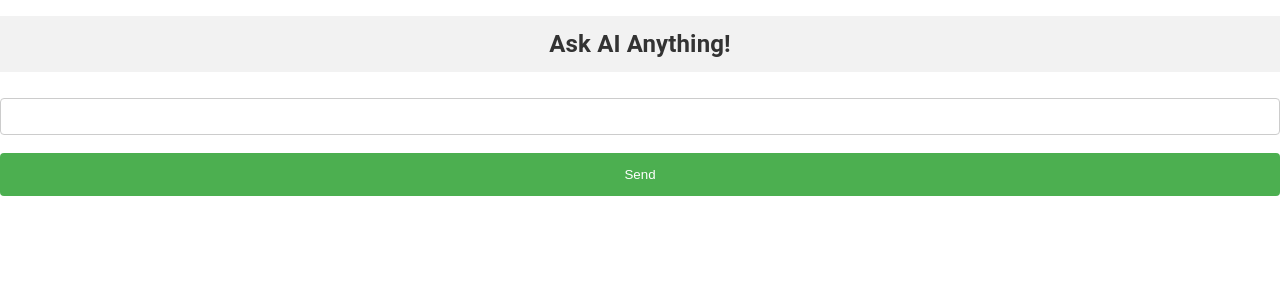
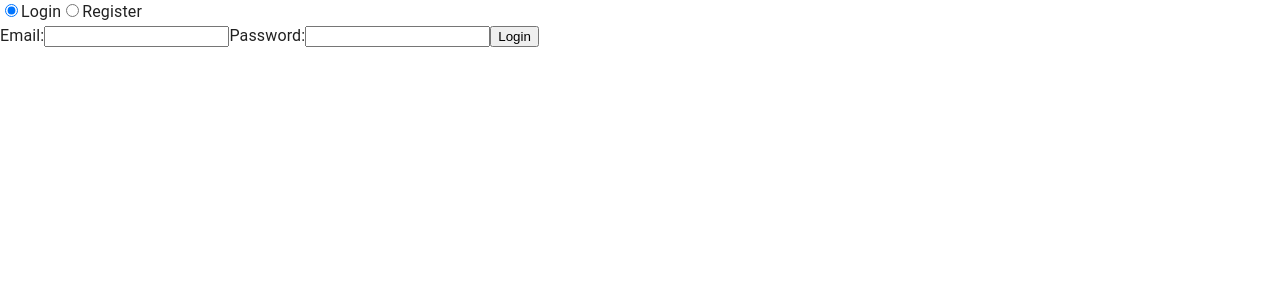
Before and after one commit to Sb702/AI-Chatbot, a React (Create React App) app in the folder client/: page / in a window 1280 px wide. Shown: the top 300 px of the page. Built offline with nearby package versions, Linux system fonts and the light colour scheme.

Commit message:
Update Logic for login

```diff
--- a/client/src/App.js
+++ b/client/src/App.js
@@ -3,14 +3,15 @@ import AiChat from './containers/AiChat';
 import UserAuth from './containers/UserAuth';
 
 function App() {
-  const [loggedIn, setLoggedIn] = useState(true);
+  const [loggedIn, setLoggedIn] = useState(false);
+  const [user, setUser] = useState(null);
 
 
   return (
     <div>
-      {loggedIn === false && <UserAuth loggedIn={loggedIn} setLoggedIn={setLoggedIn} />}
+      {loggedIn === false && <UserAuth loggedIn={loggedIn} setLoggedIn={setLoggedIn} setUser={setUser} />}
       {/* <AiChat /> */}
-      {loggedIn && <AiChat />}
+      {loggedIn && <AiChat setLoggedIn={setLoggedIn} user={user}/>}
     </div>
   );
 }
--- a/client/src/components/Form.js
+++ b/client/src/components/Form.js
@@ -1,11 +1,16 @@
 import './Form.css';
 
-export default function Form({ onSubmit }) {
-
+export default function Form({ onSubmit, setLoggedIn, user }) {
+// console.log(user.username)
+  function handleLogout() {
+    setLoggedIn(false);
+  }
 
   return (
     <div>
       <h1 className="headline">Ask AI Anything!</h1>
+      {user && <h3>Welcome, {user.username}!</h3>}
+      <button onClick={handleLogout}>Logout</button>
       {/* Beginning of text entering */}
       <form onSubmit={onSubmit} className='form'>
         <label>
--- a/client/src/components/Login.js
+++ b/client/src/components/Login.js
@@ -1,17 +1,42 @@
-import React from 'react'
+import React, { useState } from 'react'
 
-export default function Login() {
+export default function Login({ setLoggedIn, setUser }) {
+  const [email, setEmail] = useState('')
+  const [password, setPassword] = useState('')
+
+  function handleLogin() {
+    // console.log(email, password)
+    fetch('http://localhost:5000/login', {
+      method: 'POST',
+      headers: {
+      'Content-Type': 'application/json'
+      },
+      body: JSON.stringify({
+      username: email,
+      password: password
+      })
+    })
+    .then(response => {
+      if (response.status === 200) {
+      setLoggedIn(true);
+      }
+      return response.json();
+    })
+    .then(data => setUser(data.user))
+    .catch(error => console.error(error))
+  }
+
   return (
     <div>
         <label>
             Email:
-            <input type="email" />
+            <input type="email" onChange={(e) => setEmail(e.target.value)} />
         </label>
         <label>
             Password:
-            <input type="password" />
+            <input type="password" onChange={(e) => setPassword(e.target.value)} />
         </label>
-        <button>Login</button>
+        <button onClick={handleLogin}>Login</button>
     </div>
   )
 }
--- a/client/src/components/Register.js
+++ b/client/src/components/Register.js
@@ -1,21 +1,44 @@
-import React from 'react'
+import React, { useState } from 'react'
 
 export default function Register() {
+  const [username, setUsername] = useState('')
+  const [password, setPassword] = useState('')
+
+  function handleRegister() {
+    console.log(username, password)
+    fetch('http://localhost:5000/register', {
+      method: 'POST',
+      headers: {
+        'Content-Type': 'application/json'
+      },
+      body: JSON.stringify({
+        username: username,
+        password: password
+      })
+    })
+    .then(response => response.json())
+    .then(data => console.log(data))
+    .catch(error => console.error(error))
+  }
+
+
+
+
   return (
     <div>
         <label>
             Email:
-            <input type="email" />
+            <input type="email" onChange={(e) => setUsername(e.target.value)} />
         </label>
         <label>
             Password:
-            <input type="password" />
+            <input type="password" onChange={(e) => setPassword(e.target.value)} />
         </label>
         <label>
             Confirm Password:
             <input type="password" />
         </label>
-        <button>Register</button>
+        <button onClick={handleRegister}>Register</button>
     </div>
   )
 }
--- a/client/src/components/Responses.js
+++ b/client/src/components/Responses.js
@@ -6,7 +6,6 @@ export default function Responses({
   previousMessages,
   previousResponses,
 }) {
-  console.log(previousMessages);
 
   return (
     <div>
--- a/client/src/containers/AiChat.js
+++ b/client/src/containers/AiChat.js
@@ -2,7 +2,7 @@ import React, { useState } from "react";
 import Form from "../components/Form";
 import Responses from "../components/Responses";
 
-export default function AiChat() {
+export default function AiChat({ setLoggedIn, user }) {
   const [message, setMessage] = useState([]); // Add this line
   const [response, setResponse] = useState("");
   const [previousMessages, setPreviousMessages] = useState([]); // Add this line
@@ -47,7 +47,7 @@ export default function AiChat() {
 
   return (
     <div>
-      <Form onSubmit={onSubmit} />
+      <Form onSubmit={onSubmit} setLoggedIn={setLoggedIn} user={user} />
       <Responses
         message={message}
         response={response}
--- a/client/src/containers/UserAuth.js
+++ b/client/src/containers/UserAuth.js
@@ -2,7 +2,7 @@ import React, { useState } from 'react';
 import Login from '../components/Login';
 import Register from '../components/Register';
 
-export default function UserAuth({ loggedIn, setLoggedIn }) {
+export default function UserAuth({ loggedIn, setLoggedIn, setUser }) {
     const [selectedOption, setSelectedOption] = useState('login');
 
     const handleOptionChange = (option) => {
@@ -31,7 +31,7 @@ export default function UserAuth({ loggedIn, setLoggedIn }) {
                     Register
                 </label>
             </div>
-            {selectedOption === 'login' ? <Login /> : <Register />}
+            {selectedOption === 'login' ? <Login setLoggedIn={setLoggedIn} setUser={setUser} /> : <Register />}
         </div>
     );
 }
```
Also changed, not shown: 2 other files (tests, documents, lock files or other folders).
